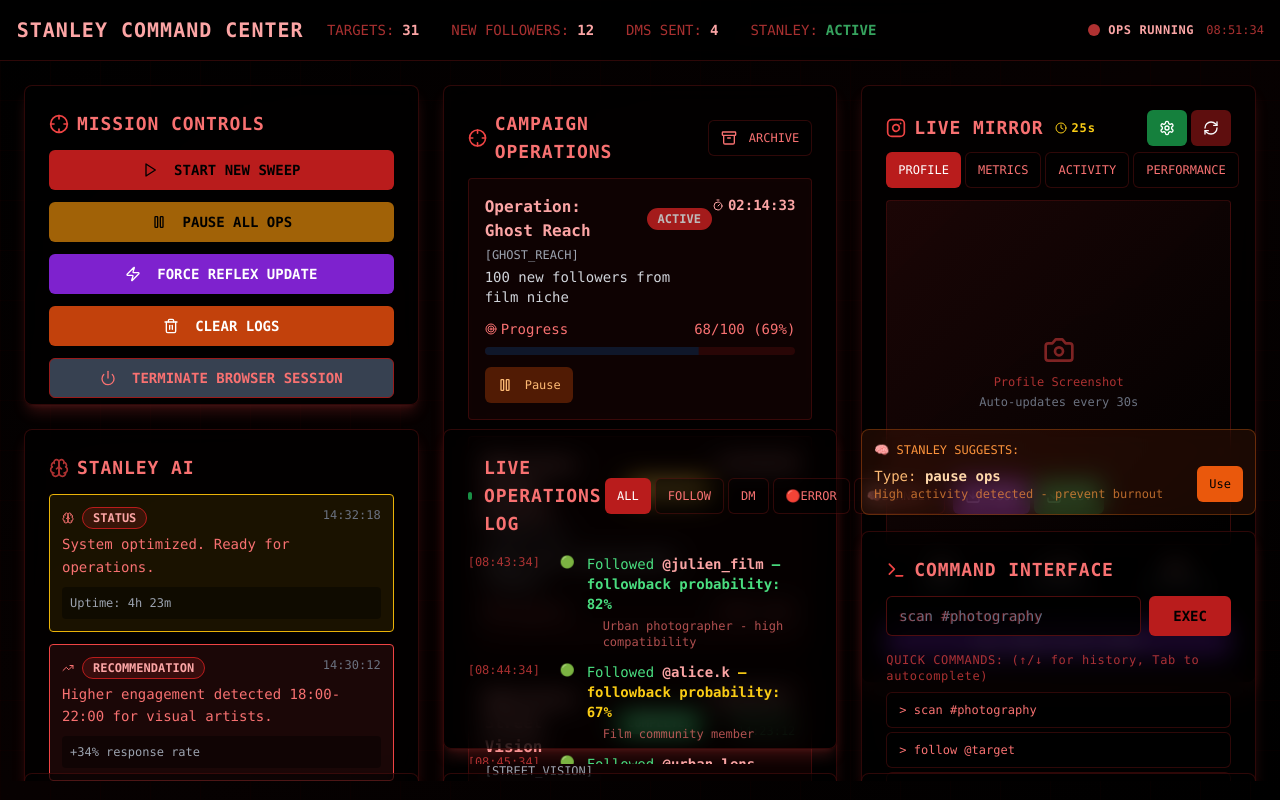
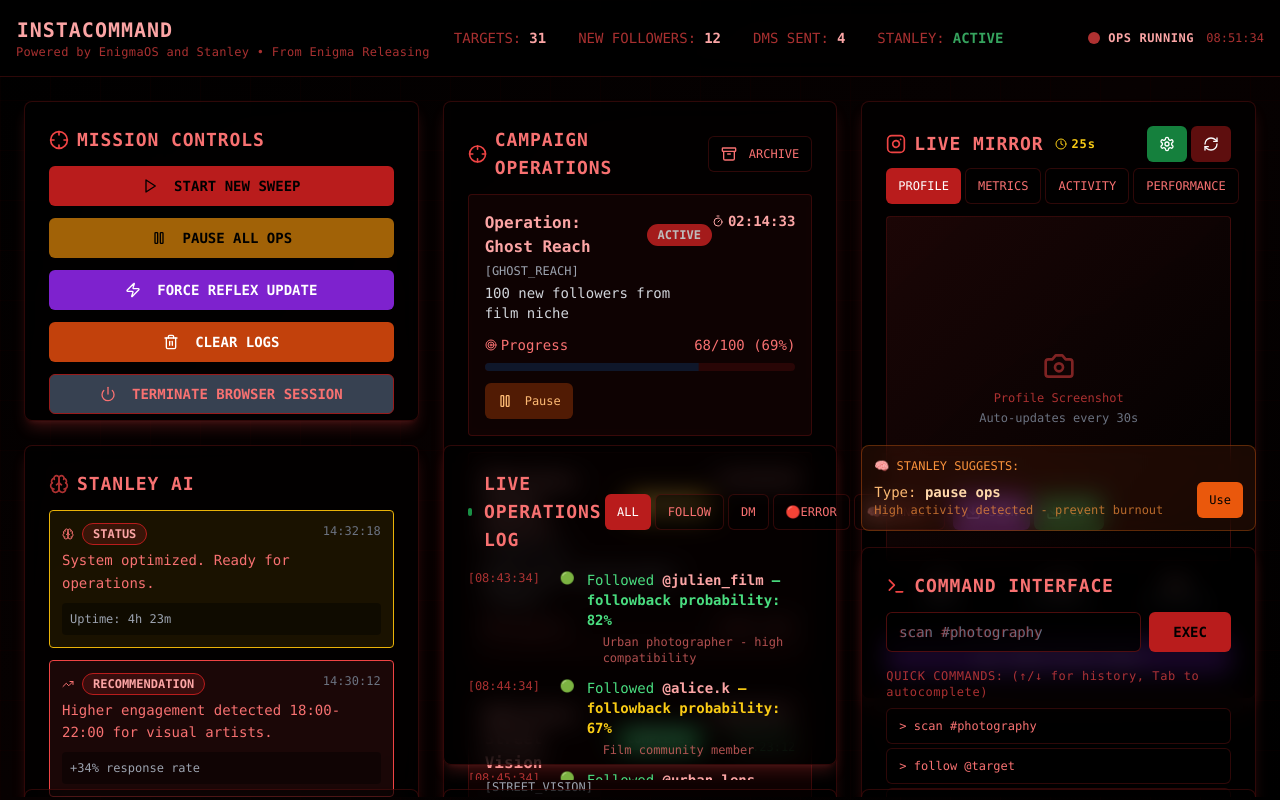
Before and after one commit to JulienEnigma/instacommand, a React (Vite) app: page / in a window 1280 px wide. Built offline with nearby package versions, Linux system fonts and the light colour scheme.

Commit message:
Rename app title
Rename the app title in `index.html` to "INSTACOMMAND Powered EnigmaOS and Stanley From Enigma Releasing".

```diff
--- a/index.html
+++ b/index.html
@@ -1,14 +1,15 @@
+
 <!DOCTYPE html>
 <html lang="en">
   <head>
     <meta charset="UTF-8" />
     <meta name="viewport" content="width=device-width, initial-scale=1.0" />
-    <title>ghost-general-command</title>
-    <meta name="description" content="Lovable Generated Project" />
-    <meta name="author" content="Lovable" />
+    <title>INSTACOMMAND</title>
+    <meta name="description" content="INSTACOMMAND - Powered by EnigmaOS and Stanley, From Enigma Releasing" />
+    <meta name="author" content="Enigma Releasing" />
 
-    <meta property="og:title" content="ghost-general-command" />
-    <meta property="og:description" content="Lovable Generated Project" />
+    <meta property="og:title" content="INSTACOMMAND" />
+    <meta property="og:description" content="INSTACOMMAND - Powered by EnigmaOS and Stanley, From Enigma Releasing" />
     <meta property="og:type" content="website" />
     <meta property="og:image" content="https://lovable.dev/opengraph-image-p98pqg.png" />
 
--- a/src/pages/Dashboard.tsx
+++ b/src/pages/Dashboard.tsx
@@ -32,9 +32,14 @@ const Dashboard = () => {
         <div className="border-b border-red-800/30 bg-black/80 backdrop-blur-md sticky top-0 z-20">
           <div className="flex items-center justify-between p-4">
             <div className="flex items-center space-x-6">
-              <h1 className="text-xl font-bold text-red-300 tracking-wider glitch-text">
-                STANLEY COMMAND CENTER
-              </h1>
+              <div className="flex flex-col">
+                <h1 className="text-xl font-bold text-red-300 tracking-wider glitch-text">
+                  INSTACOMMAND
+                </h1>
+                <p className="text-xs text-red-500/70 tracking-wide">
+                  Powered by EnigmaOS and Stanley • From Enigma Releasing
+                </p>
+              </div>
               <LiveStatsStrip />
             </div>
             <SystemStatus />
```
